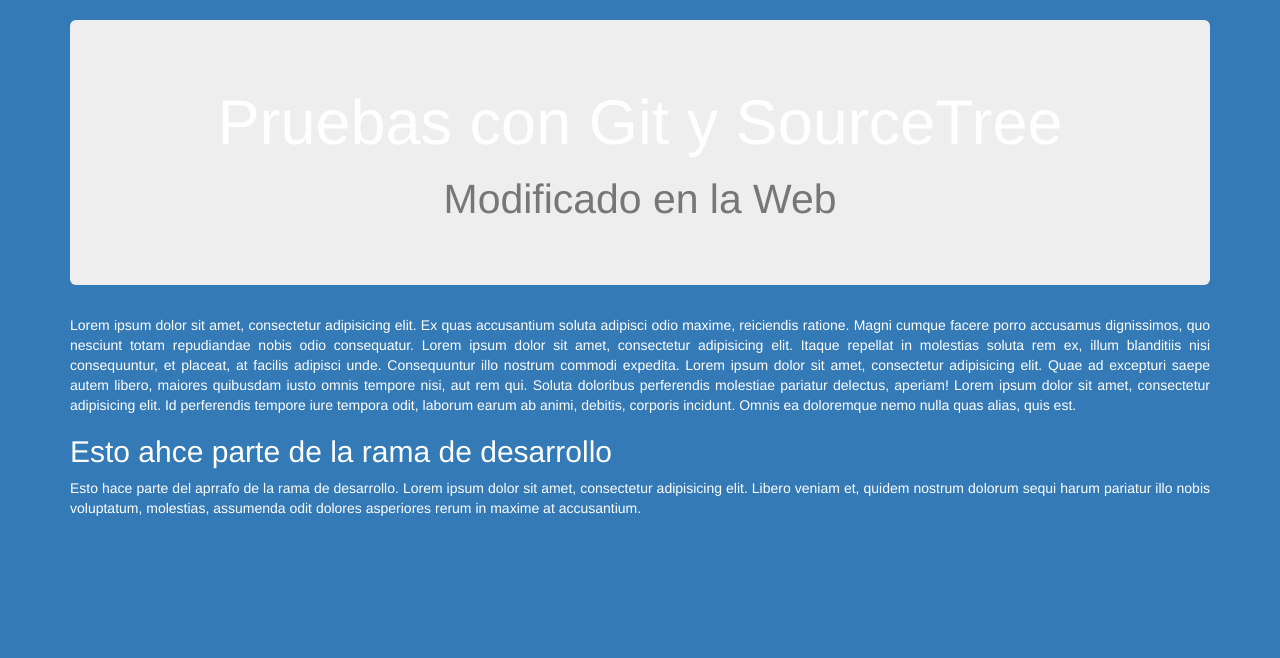
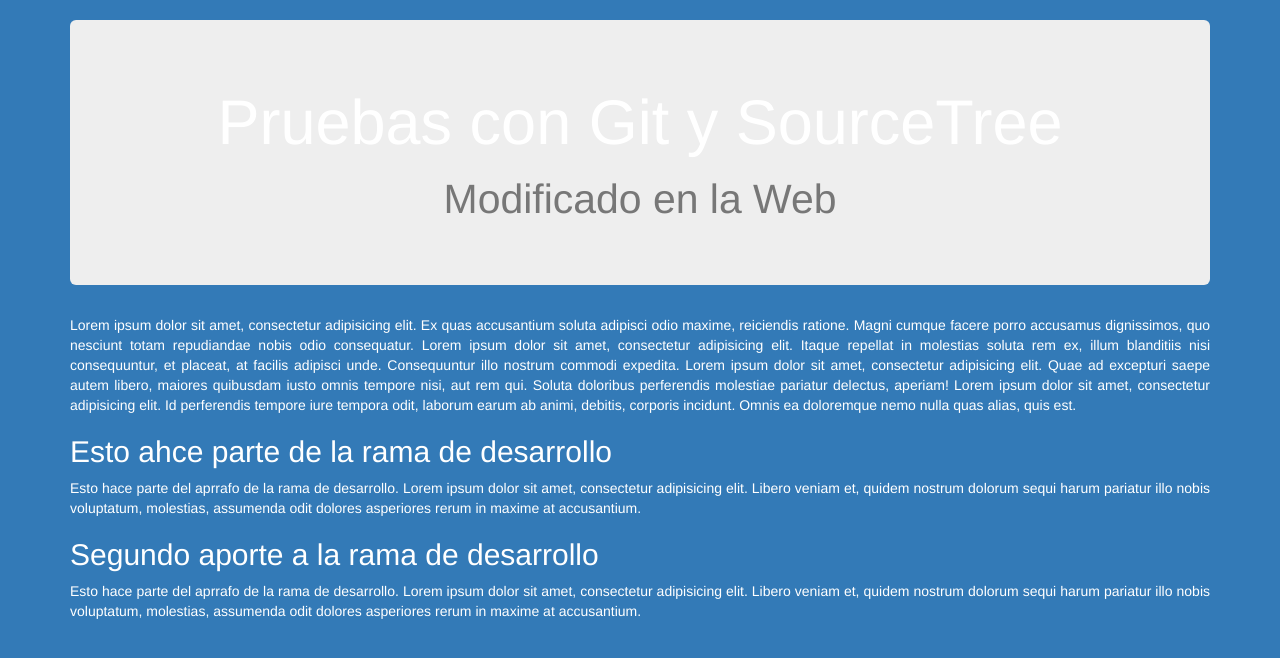
Before and after one commit to Ing-Web/SourceTree, a plain HTML site: page index.html in a window 1280 px wide. Drawn offline with Linux system fonts and the light colour scheme.

Commit message:
segundo aporte a desarrolo

```diff
--- a/index.html
+++ b/index.html
@@ -18,6 +18,9 @@
 			<h2>Esto ahce parte de la rama de desarrollo</h2>
 			<p class=text-justify>Esto hace parte del aprrafo de la rama de desarrollo. Lorem ipsum dolor sit amet, consectetur adipisicing elit. Libero veniam et, quidem nostrum dolorum sequi harum pariatur illo nobis voluptatum, molestias, assumenda odit dolores asperiores rerum in maxime at accusantium.</p>
 
+			<h2>Segundo aporte a la rama de desarrollo</h2>
+			<p class=text-justify>Esto hace parte del aprrafo de la rama de desarrollo. Lorem ipsum dolor sit amet, consectetur adipisicing elit. Libero veniam et, quidem nostrum dolorum sequi harum pariatur illo nobis voluptatum, molestias, assumenda odit dolores asperiores rerum in maxime at accusantium.</p>
+
 	</div>
 </body>
 </html>
```
